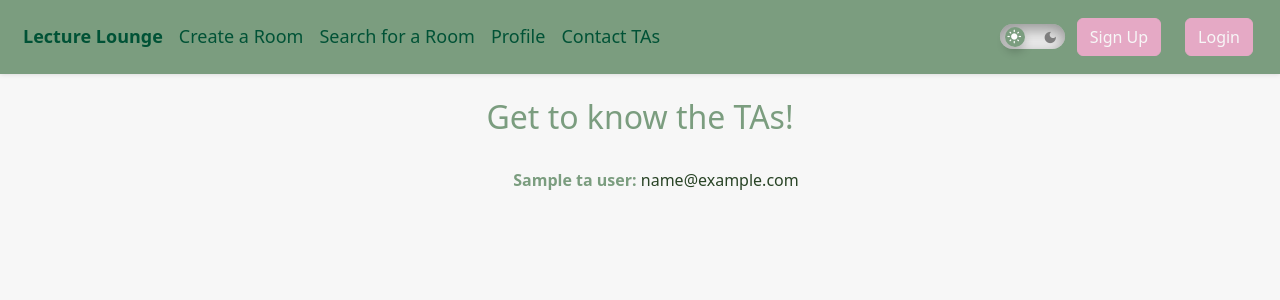
After one commit to nina-network/Lecture-Lounge, a Flask app: template templates/contact_ta.html in a window 1280 px wide. The commit adds this page. Shown: the top 300 px of the page. Run offline with Flask 3, Linux system fonts and the light colour scheme; the template is opened without the code that fills it: most values are stand-ins (such as "Sample title", 1, 10 or a date in 2020).

Commit message:
ta list feature

```diff
--- a/app.py
+++ b/app.py
@@ -297,7 +297,6 @@ def create_rooms():
 
     return redirect(url_for('index', room_courses=room_courses))
 
-
 @app.get('/createroom')
 def create_room():
     return render_template('create_room.html')
@@ -330,6 +329,22 @@ def create_post():
 
     return redirect(url_for('room', room_id=course_id))
 
+@app.get('/contact-ta')
+def contact_ta():
+    try:
+        users = user_repository.get_all_users();
+    except:
+        # render error page here
+        return "<h1>Error Occurred: No users at this time!</h1>" # temporary error
+    ta_users = {}
+    for user in users:
+        if user['user_role'] == 'TA':
+            full_name = user['first_name'] + ' ' + user['last_name']
+            ta_users[user['email']] = full_name
+            sorted(ta_users.items())
+
+    return render_template('contact_ta.html', ta_users = ta_users)
+
 @app.route('/search', methods=['GET', 'POST'])
 def search_page():
     message = None
--- a/static/styles.css
+++ b/static/styles.css
@@ -127,6 +127,11 @@ body {
             background-color: #7b9d7f;
         }
 
+        #contact-ta{
+            text-align: center;
+            color:#7b9d7f
+        }
+
 }
 
 body.theme-dark {
@@ -212,6 +217,11 @@ body.theme-dark {
             margin-left: 20px;
             margin-right: 20px;
             color: #f7f7f7;
+        }
+
+        #contact-ta{
+            text-align: center;
+            color:#f7f7f7
         }
 }
 
@@ -436,7 +446,7 @@ body.theme-dark {
     -webkit-filter: brightness(70%);
 }
 
-    #id {
+#id {
     padding-top: (spacer * 3) !important;
 }
 
--- a/templates/_layout.html
+++ b/templates/_layout.html
@@ -53,6 +53,9 @@
                     <a class="nav-link" href="/login">Profile</a>
                     {% endif %}
                 </li>
+                <li class="nav-item">
+                    <a class="nav-link" href="/contact-ta">Contact TAs</a>
+                </li>
             </ul>
         </div>
         <input type="checkbox" id="darkmode-toggle" class="input-index"/>
--- /dev/null
+++ b/templates/contact_ta.html
@@ -0,0 +1,14 @@
+{% extends '_layout.html' %}
+
+{% block body %}
+<div id="contact-ta">
+<br><h2>Get to know the TAs!</h2><br>
+
+{% for email, name in ta_users.items() %}
+    <ul>
+        <label><strong>{{ name }}:</strong> <a href="mailto:{{email}}">{{email}}</a></label>
+    </ul>
+
+{% endfor %}
+</div>
+{% endblock %}
--- a/templates/index.html
+++ b/templates/index.html
@@ -1,7 +1,6 @@
 {% extends '_layout.html' %}
 
 {% block body %}
-
 {% for course in courses %}
 <div id="room" class="shadow m-5 p-5">
     {% if session['user'] %}
--- a/templates/room.html
+++ b/templates/room.html
@@ -30,7 +30,6 @@
             </div>
             <form>
                 <button type="button" id="create-post" class="btn">Create Post</button>
-                <button type="button" class="btn">Contact TA</button>
                 <button type="button" class="btn">Join</button>
             </form>
         </div>
```
Also changed, not shown: repositories/user_repository.py (+12 -0 lines).
